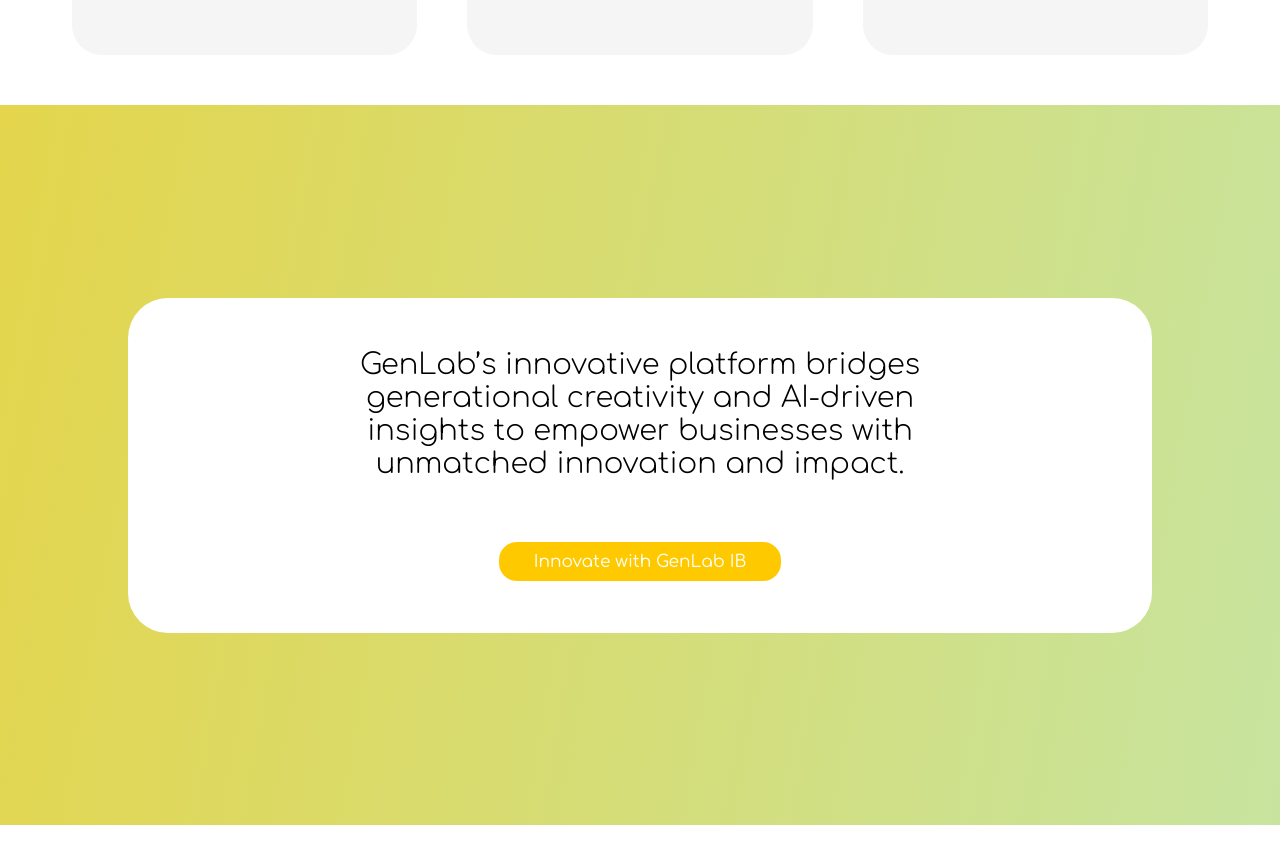
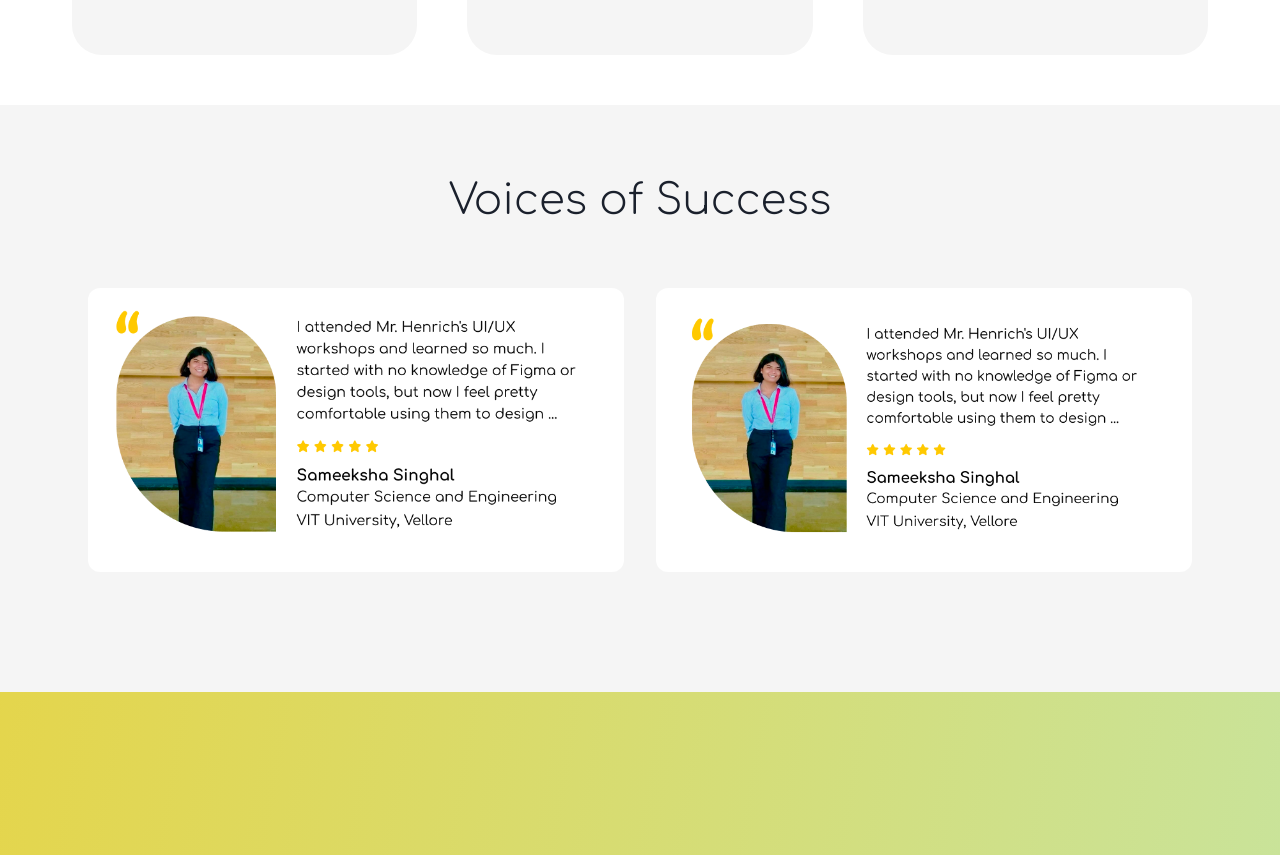
Before and after one commit to nafri-dev/genstrat-web-main, a Next.js app: page / in a window 1280 px wide. Shown: the part 5851-6706 px from the top of the page. Built offline with nearby package versions, Linux system fonts and the light colour scheme.

Commit message:
added testimonial section

```diff
--- a/src/pages/home/index.jsx
+++ b/src/pages/home/index.jsx
@@ -5,7 +5,7 @@
 import HeroSection from '@/section/home/heroSection/HeroSection'
 import Solutions from '@/section/home/intelligentSolutions/Solutions'
 import Technology from '@/section/home/technologySection/Technology'
-//import TestimonialSection from '@/section/home/Testimonial Section/TestimonialSection'
+import TestimonialSection from '@/section/home/Testimonial Section/TestimonialSection'
 
 import React from 'react'
 import { Fragment } from 'react'
@@ -18,7 +18,7 @@
       <Solutions />
       <Business />
       <Technology />
-{  /*  <TestimonialSection />*/}
+      <TestimonialSection />
       <Approach />
      {/* <Footer />*/}
 
--- a/src/section/home/Testimonial Section/TestimonialSection.jsx
+++ b/src/section/home/Testimonial Section/TestimonialSection.jsx
@@ -1,64 +1,63 @@
-import { useEffect, useRef, useState } from "react";
-import Image from "next/image";  // Import Next.js Image component
-import styles from "./TestimonialSection.module.css"; // Import CSS module
+import styles from "@/section/home/Testimonial Section/TestimonialSection.module.css";
+import image1 from "@/assets/home/Testimony.png";
+import image2 from "@/assets/home/Testimony2.png";
+import Image from "next/image";
+import { useEffect, useState } from "react";
 
-import stu1 from "@/assets/home/Testimony.png";
 
 const TestimonialSection = () => {
-  const scrollContainerRef = useRef(null);
-  const [isHovered, setIsHovered] = useState(false);
 
-  const testimonials = [
-    { id: 1, name: "John Doe", feedback: "Amazing service!", img: stu1  },
-    { id: 2, name: "Jane Smith", feedback: "Loved the experience.", img:stu1 },
-    { id: 3, name: "Mike Brown", feedback: "Highly recommend it!", img:stu1 },
-    { id: 4, name: "Emily Davis", feedback: "Outstanding support!", img:stu1 },
-    { id: 5, name: "Sarah Wilson", feedback: "Best decision ever!", img:stu1 },
-    { id: 6, name: "Chris Johnson", feedback: "Very satisfied!", img:stu1 },
-    { id: 7, name: "Anna White", feedback: "Professional and friendly.", img:stu1 },
-    { id: 8, name: "Tom Harris", feedback: "Exceeded my expectations.", img:stu1 },
-    { id: 9, name: "Linda Clark", feedback: "Top-notch quality!", img:stu1 },
-    { id: 10, name: "James Lewis", feedback: "Exceptional work!", img:stu1 },
-  ];
+  const [isMobile, setIsMobile] = useState(false);
 
   useEffect(() => {
-    const scrollContainer = scrollContainerRef.current;
-    if (!scrollContainer) return;
+    const handleResize = () => {
+      setIsMobile(window.innerWidth <= 768); // Adjust the breakpoint as needed
+    };
 
-    let scrollInterval;
+    // Initial check
+    handleResize();
 
-    if (!isHovered) {
-      scrollInterval = setInterval(() => {
-        scrollContainer.scrollLeft += 2; // Adjust speed by changing the value
-      }, 20);
-    }
+    // Listen for window resize
+    window.addEventListener('resize', handleResize);
 
-    return () => clearInterval(scrollInterval);
-  }, [isHovered]);
+    // Cleanup the event listener
+    return () => window.removeEventListener('resize', handleResize);
+  }, []);
 
   return (
-    <div
-      ref={scrollContainerRef}
-      className={styles.testimonialContainer}
-      onMouseEnter={() => setIsHovered(true)}
-      onMouseLeave={() => setIsHovered(false)}
-    >
-      {testimonials.map((testimonial) => (
-        <div key={testimonial.id} className={styles.testimonialCard}>
-          <Image
-            src={testimonial.img}
-            alt={testimonial.name}
-            width={400}
-            height={200}
-            className={styles.testimonialImage}
-            objectFit="cover"
-            priority // Optional: Use this to load images eagerly (good for hero images or above-the-fold content)
-          />
-         {/* <h3 className={styles.testimonialName}>{testimonial.name}</h3>
-          <p className={styles.testimonialFeedback}>{testimonial.feedback}</p>*/}
+    <section className={styles.testimonialSection}>
+      <div className={styles.container}>
+        <h1 className={styles.title}>
+        Voices of Success
+        </h1>
+
+
+        <div className={styles.grid}>
+          {/* Testimonial Card 1 */}
+          <div className={styles.card}>
+            {isMobile ?    <Image src={image1.src} alt="img"  layout="responsive"
+                             width={100}
+                             height={100}/> :    <Image src={image2.src} alt="img"  layout="responsive"
+                             width={100}
+                             height={100}/>}
+
+          </div>
+
+          {/* Testimonial Card 2 */}
+          <div className={styles.card}>
+          <div className={styles.card}>
+            {isMobile ?    <Image src={image1.src} alt="img"  layout="responsive"
+                             width={100}
+                             height={100}/> :    <Image src={image2.src} alt="img"  layout="responsive"
+                             width={100}
+                             height={100}/>}
+
+          </div>
+
+          </div>
         </div>
-      ))}
-    </div>
+      </div>
+    </section>
   );
 };
 
--- a/src/section/home/Testimonial Section/TestimonialSection.module.css
+++ b/src/section/home/Testimonial Section/TestimonialSection.module.css
@@ -1,53 +1,90 @@
-.testimonialContainer {
-    display: flex;
-    gap: 20px;
-    overflow-x: auto;
-    scroll-behavior: smooth;
-    white-space: nowrap;
-    justify-content: center;
-    align-items: center;
-    padding: 20px;
-    background-color: #f9f9f9;
-    border-radius: 10px;
-    width: 100%;
-    height: 400px;
+.testimonialSection {
+  background-color: whitesmoke;
+}
 
+.container {
+  padding: 2.5rem 1.5rem;
+  width: 100%;
+  height: auto;
+  margin: 0 auto;
+}
 
-  }
+.title {
+  font-size : 38px;
+  font-weight: 300;
+  text-align: center;
+  color: #1a202c;
 
-  .testimonialContainer::-webkit-scrollbar {
-    display: none; /* Hide scrollbar */
-  }
-
-  .testimonialCard {
-    flex: none;
-    height: 250px;
-    width: 450px;
-
-
-    padding: 20px;
-    background-color: #ffffff;
+}
 
 
 
-    transition: transform 0.3s ease-in-out;
+
+
+.grid {
+  display: grid;
+  grid-template-columns: 1fr;
+  gap: 2rem;
+  margin-top: 2rem;
+}
+
+.card {
+
+  background-color: white;
+  border-radius: 0.75rem;
+  padding: 0.5rem;
+}
+@media (min-width: 1024px){
+  .container {
+    padding: 2.5rem 1.5rem;
+    width: 90%;
+    height: auto;
+    margin: 0 auto;
+    padding-bottom: 3.5rem;
+
+  }
+  .grid {
+    grid-template-columns: repeat(2, 1fr);
+    margin-top: 4rem;
+    margin-bottom: 4rem;
+
+  }
+  .title{
+    font-size: 42px;
+    margin-top: 2rem;
   }
 
-  .testimonialCard:hover {
-    transform: scale(1.05);
+
+
+}
+@media (min-width: 1440px){
+  .container {
+    padding: 2.5rem 1.5rem;
+    width: 80%;
+    height: auto;
+    margin: 0 auto;
+    padding-bottom: 3.5rem;
+
+  }
+  .grid {
+    grid-template-columns: repeat(2, 1fr);
+    margin-top: 4rem;
+    margin-bottom: 4rem;
+
+  }
+  .title{
+    font-size: 42px;
+    margin-top: 2rem;
   }
 
-  .testimonialImage{
-    height: 220px;
-    width: 420px;
+
+
+}
+@media (min-width: 1540px){
+  .container {
+    padding: 2.5rem 1.5rem;
+    width: 80%;
+    height: auto;
+    margin: 0 auto;
   }
-  .testimonialName {
-    font-size: 1.2rem;
-    font-weight: bold;
-    margin-bottom: 5px;
-  }
-
-  .testimonialFeedback {
-    font-size: 0.9rem;
-    color: #666;
-  }
+}
```
Also changed, not shown: src/assets/home/Testimony.png, src/assets/home/Testimony2.png (added).
